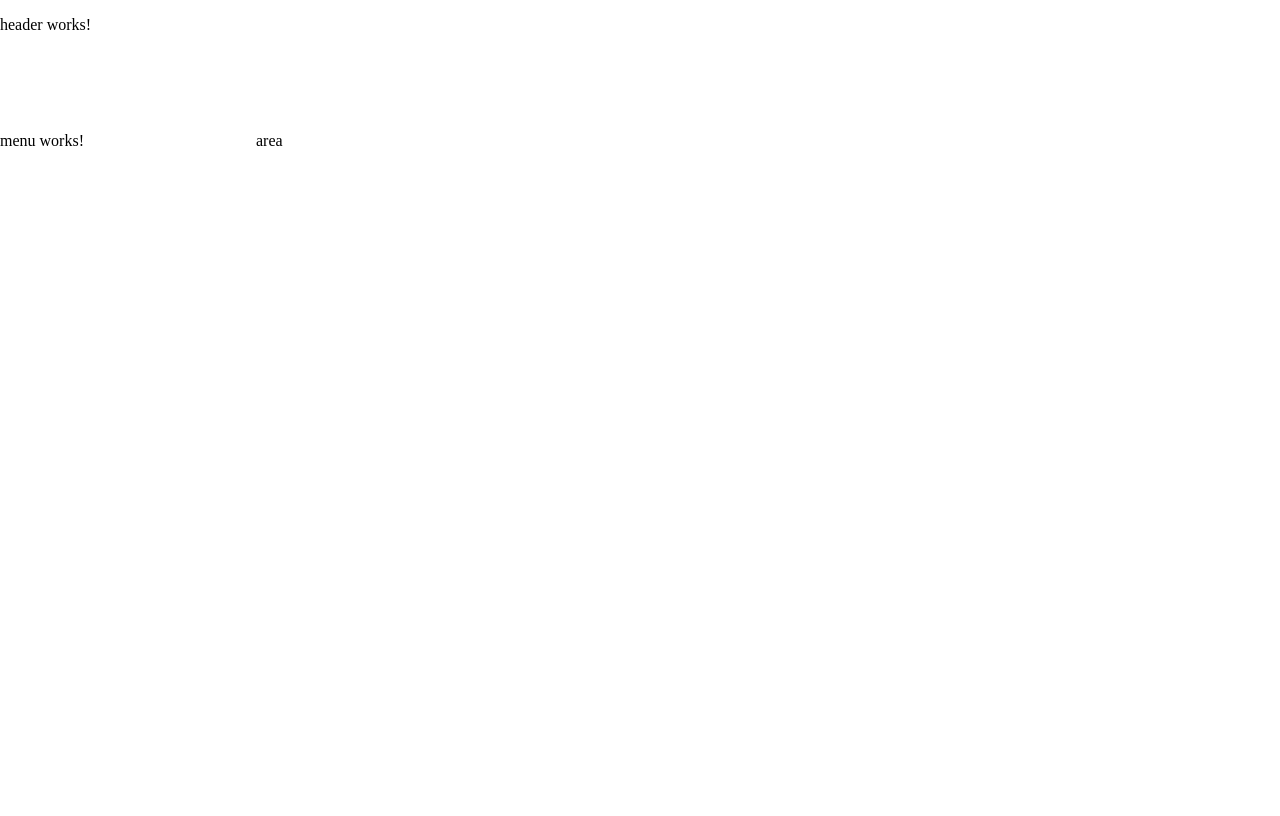
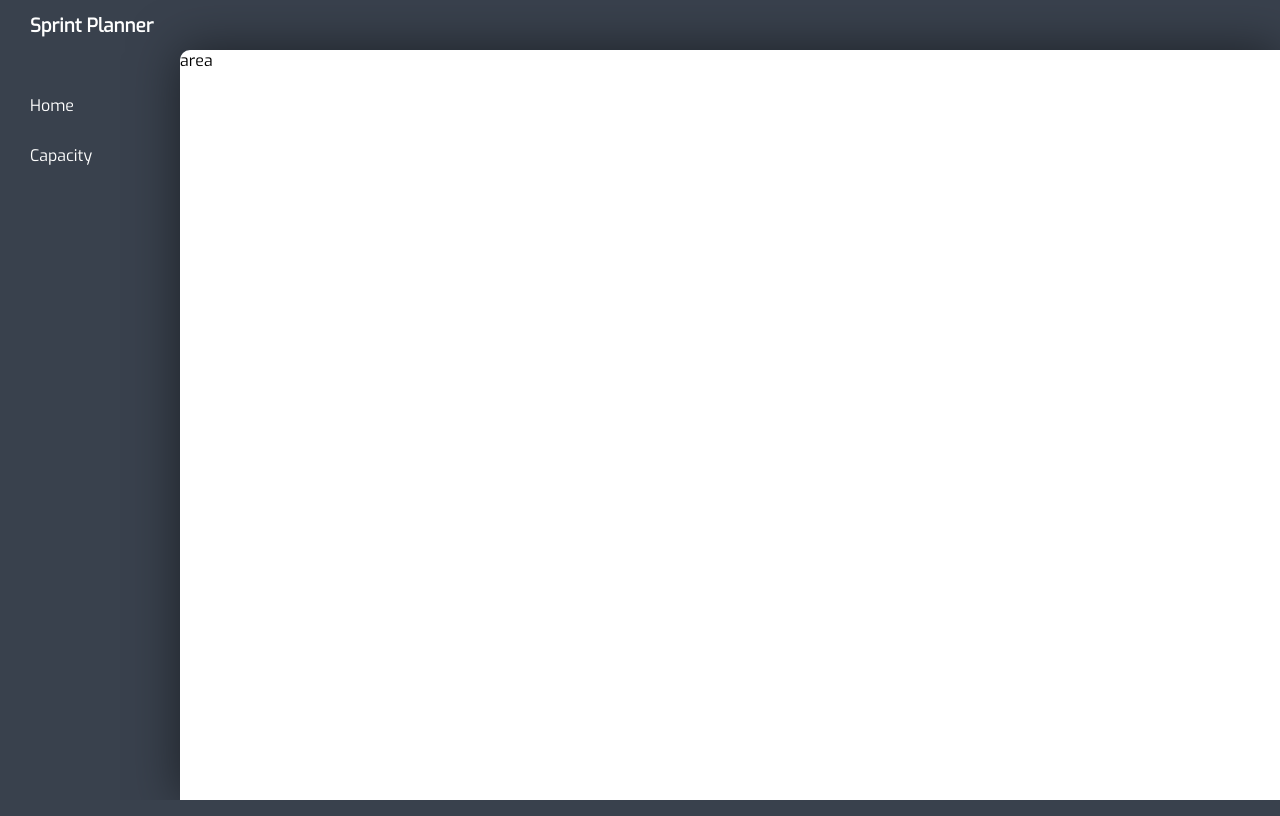
Before and after one commit to aatishrana/sprint-planner, an Angular app: page / in a window 1280 px wide. Built offline with nearby package versions, Linux system fonts and the light colour scheme.

Commit message:
some style added

```diff
--- a/src/app/app.component.css
+++ b/src/app/app.component.css
@@ -1,17 +1,21 @@
 #app-header {
     width: 100%;
-    height: 100px;
+    height: 50px;
 }
 
 #app-body {
     width: 100%;
+    height: calc(100% - 50px);
     display: flex;
 }
 
 #app-menu {
-    flex: 1;
+    width: 180px;
 }
 
 #app-workspace {
-    flex: 4;
+    flex: 1;
+    background-color: white;
+    border-top-left-radius: 10px;
+    box-shadow: 0px 0px 50px rgba(0, 0, 0, 0.5);
 }
--- a/src/app/header/header.component.css
+++ b/src/app/header/header.component.css
@@ -0,0 +1,5 @@
+#header-main {
+    display: flex;
+    height: 100%;
+    align-items: center;
+}
--- a/src/app/header/header.component.html
+++ b/src/app/header/header.component.html
@@ -1,3 +1,3 @@
-<p>
-  header works!
-</p>
+<div id="header-main">
+  <h3 class="m-l-30 text-white">Sprint Planner</h3>
+</div>
--- a/src/app/menu/menu.component.css
+++ b/src/app/menu/menu.component.css
@@ -0,0 +1,9 @@
+#menu-main {
+    margin-top: 30px;
+}
+
+.menu-item {
+    height: 50px;
+    display: flex;
+    align-items: center;
+}
--- a/src/app/menu/menu.component.html
+++ b/src/app/menu/menu.component.html
@@ -1,3 +1,5 @@
-<p>
-  menu works!
-</p>
+<div id="menu-main">
+  <div *ngFor="let menu of menus" class="menu-item">
+    <p class="m-l-30 text-white">{{menu}}</p>
+  </div>
+</div>
--- a/src/app/menu/menu.component.ts
+++ b/src/app/menu/menu.component.ts
@@ -7,6 +7,8 @@ import { Component, OnInit } from '@angular/core';
 })
 export class MenuComponent implements OnInit {
 
+  menus = ["Home", "Capacity"];
+
   constructor() { }
 
   ngOnInit() {
--- a/src/index.html
+++ b/src/index.html
@@ -5,6 +5,7 @@
   <title>SprintPlanner</title>
   <base href="/">
 
+  <link href="https://fonts.googleapis.com/css?family=Exo" rel="stylesheet">
   <meta name="viewport" content="width=device-width, initial-scale=1">
   <link rel="icon" type="image/x-icon" href="favicon.ico">
 </head>
--- a/src/styles.css
+++ b/src/styles.css
@@ -5,4 +5,18 @@ window, html, body {
     width: 100%;
     margin: 0;
     padding: 0;
+    background-color: #39414d;
 }
+
+p, pre, h1, h2, h3, h4, h5, h6 {
+    margin: 0;
+    font-family: 'Exo', sans-serif;
+}
+
+.m-l-30 {
+    margin-left: 30px;
+}
+
+.text-white {
+    color: white;
+}
```
